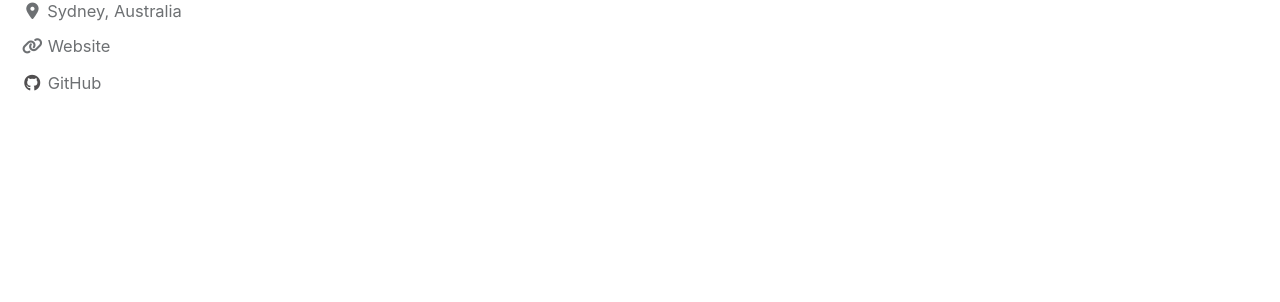
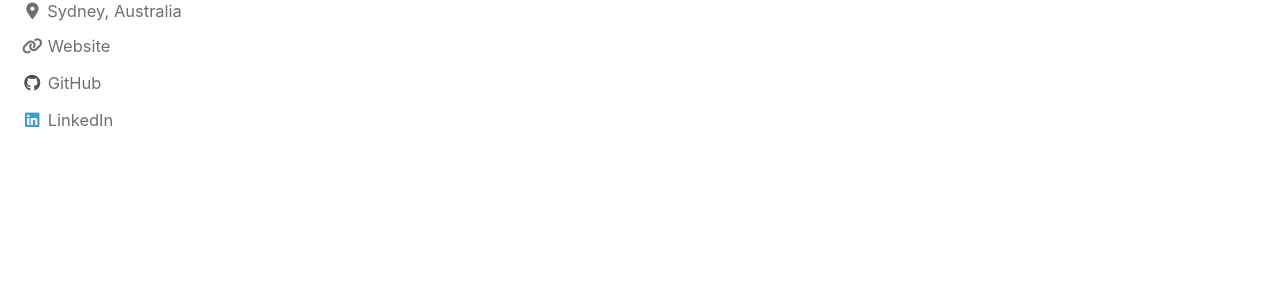
Before and after one commit to ImranAliPhD/ImranAliPhD.github.io, a Jekyll site: the page built from index.html, in a window 1280 px wide. Shown: the part 226-528 px from the top of the page. Built offline with Jekyll 4.4.1, drawn with Linux system fonts in a browser that asks for light colours; cached includes are drawn as plain includes; nearby versions of some CDN libraries; the list of posts is cut into pages by our own code.

Commit message:
New Github Repo

```diff
--- a/_config.yml
+++ b/_config.yml
@@ -117,6 +117,9 @@ author:
     - label: "Instagram"
       icon: "fab fa-fw fa-instagram"
       # url: "https://instagram.com/"
+    - label: "LinkedIn"
+      icon: "fab fa-fw fa-linkedin"
+      url: "https://linkedin.com/in/imranaliphd"
 
 # Site Footer
 footer:
```
